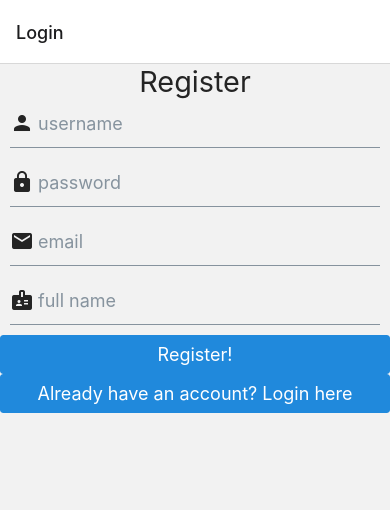
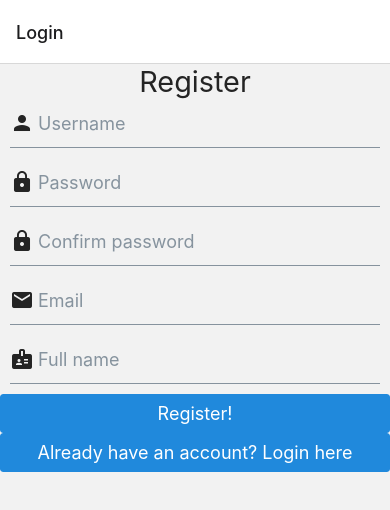
Before and after one commit to Jonnboy91/ReactNativeQ3, a React Native app: screen /Login in a window 390 px wide. Both pictures are taken after a click on the button "Don't have an account? Register here". Shown: the top 510 px of the page. Built offline with nearby package versions, Linux system fonts and the light colour scheme; no server answers.

Commit message:
Conditional rendering and validation done

```diff
--- a/components/RegisterForm.js
+++ b/components/RegisterForm.js
@@ -1,4 +1,4 @@
-import React, {useContext, useState} from 'react';
+import React, {useContext} from 'react';
 import FormTextInput from './FormTextInput';
 import {Alert, View} from 'react-native';
 import { useLogin, useRegister } from '../hooks/ApiHooks';
@@ -9,14 +9,23 @@ import {Button} from 'react-native-elements';
 
 const RegisterForm = () => {
   const {setUser, isLoggedIn, user, setIsLoggedIn} = useContext(MainContext);
-  const {inputs, handleInputChange, checkUsername, registerError} = useSignUpForm();
-  const [usernameNotUsed, setUsernameNotUsed] = useState(true)
-
+  const {inputs, handleInputChange, handleOnEndEditing, checkUsername, registerErrors} = useSignUpForm();
   const doRegister = async () => {
-    const serverResponse = await useRegister(inputs);
+    try{
+      const serverResponse = await useRegister(JSON.stringify({
+        username: inputs.username,
+        password: inputs.password,
+        email: inputs.email,
+        full_name: inputs.full_name,
+      }));
       if (serverResponse) {
         Alert.alert(serverResponse.message);
-      const loginServerResponse = await useLogin(inputs);
+        const loginServerResponse = await useLogin(JSON.stringify({
+          username: inputs.username,
+          password: inputs.password,
+          email: inputs.email,
+          full_name: inputs.full_name,
+        }));
         if (loginServerResponse) {
           Alert.alert(loginServerResponse.message);
           await AsyncStorage.setItem('userToken', loginServerResponse.token);
@@ -29,6 +38,9 @@ const RegisterForm = () => {
       } else {
         Alert.alert('register failed');
       }
+    }catch (e) {
+      console.log(e);
+    }
 };
 
 
@@ -36,34 +48,58 @@ const RegisterForm = () => {
         <View>
       <FormTextInput
         autoCapitalize="none"
-        placeholder="username"
+        placeholder="Username"
         onChangeText={(txt) => handleInputChange('username', txt) }
         icon={{ type: 'material', name: 'person' }}
         onEndEditing = { async (evt) => {
+          handleOnEndEditing('username', evt.nativeEvent.text)
           await checkUsername(evt.nativeEvent.text);
           }}
-        error = {registerError.username}
+        error = {registerErrors.username}
       />
       <FormTextInput
         autoCapitalize="none"
-        placeholder="password"
+        placeholder="Password"
         onChangeText={(txt) => handleInputChange('password', txt)}
         secureTextEntry={true}
         icon={{ type: 'material', name: 'lock' }}
+        onEndEditing = { async (evt) => {
+          handleOnEndEditing('password', evt.nativeEvent.text)
+          }}
+        error = {registerErrors.password}
       />
       <FormTextInput
         autoCapitalize="none"
-        placeholder="email"
-        onChangeText={(txt) => handleInputChange('email', txt)}
-        icon={{ type: 'material', name: 'email' }}
+        placeholder="Confirm password"
+        onChangeText={(txt) => handleInputChange('confirm_password', txt)}
+        secureTextEntry={true}
+        icon={{ type: 'material', name: 'lock' }}
+        onEndEditing = { async (evt) => {
+          handleOnEndEditing('confirm_password', evt.nativeEvent.text)
+          }}
+        error = {registerErrors.confirm_password}
       />
       <FormTextInput
         autoCapitalize="none"
-        placeholder="full name"
+        placeholder="Email"
+        onChangeText={(txt) => handleInputChange('email', txt)}
+        icon={{ type: 'material', name: 'email' }}
+        onEndEditing = { async (evt) => {
+          handleOnEndEditing('email', evt.nativeEvent.text)
+          }}
+        error = {registerErrors.email}
+      />
+      <FormTextInput
+        autoCapitalize="none"
+        placeholder="Full name"
         onChangeText={(txt) => handleInputChange('full_name', txt)}
         icon={{ type: 'material', name: 'badge' }}
+        onEndEditing = { async (evt) => {
+          handleOnEndEditing('full_name', evt.nativeEvent.text)
+          }}
+        error = {registerErrors.full_name}
       />
-      <Button title="Register!" onPress={doRegister}/>
+      <Button title="Register!" onPress={doRegister} disabled={registerErrors.username || registerErrors.password || registerErrors.confirm_password || registerErrors.email}/>
     </View>
     );
 }
--- a/hooks/ApiHooks.js
+++ b/hooks/ApiHooks.js
@@ -4,18 +4,19 @@ const url = 'https://media.mw.metropolia.fi/wbma/';
 
   const useLogin = async (data={}) => {
     try{
+      console.log(data.confirm_password);
       const response = await fetch(url+'login', {
         method: 'POST',
         headers: {
           'Content-Type': 'application/json'
         },
-        body: JSON.stringify(data)
+        body: data
       });
       if(response.ok){
         const json = await response.json();
         return json;
       } else{
-        throw new Error("Response is not ok");
+        throw new Error("useLogin errors");
       }
     }catch(e){
       console.log("error is: ", e)
@@ -29,7 +30,7 @@ const url = 'https://media.mw.metropolia.fi/wbma/';
       headers: {
         'Content-Type': 'application/json',
       },
-      body: JSON.stringify(inputs),
+      body: inputs,
     };
     try {
        const response = await fetch(url + 'users', fetchOptions);
--- a/hooks/RegisterHooks.js
+++ b/hooks/RegisterHooks.js
@@ -1,5 +1,44 @@
 import {useState} from 'react';
 import {checkUsernameAvailability} from './ApiHooks';
+import { validator } from "../utils/validator";
+
+const constraints = {
+  username: {
+    presence: true,
+    length: {
+      minimum: 3,
+      message: "^Username must be at least 3 characters long"
+    }
+  },
+  password: {
+    presence: true,
+    length: {
+      minimum: 6,
+      message: "^Password must be at least 6 characters"
+    }
+  },
+  confirm_password: {
+    presence: true,
+    equality: {
+      attribute: "password",
+      message: "^Passwords doesn't match",
+    }
+
+  },
+  email: {
+    presence: true,
+    email: {
+      message: "^Enter a valid email address"
+    }
+  },
+  full_name: {
+    format: {
+      pattern: "[a-zA-Z]+",
+      message: "^Full name can only contain letters"
+    }
+  }
+
+};
 
 const useSignUpForm = (callback) => {
   const [inputs, setInputs] = useState({
@@ -32,6 +71,24 @@ const useSignUpForm = (callback) => {
 
   }
 
+  const handleOnEndEditing = (name, text) => {
+
+    let error = validator(name, text, constraints);
+
+    if (name === 'confirm_password') {
+      error = validator(name, {password: inputs.password, confirm_password: text}, constraints)
+    } else {
+      error = validator(name, text, constraints);
+    }
+
+    setRegisterErrors((registerErrors) => {
+      return {
+        ...registerErrors,
+        [name]: error
+      };
+    });
+  };
+
   const handleInputChange = (name, text) => {
     setInputs((inputs) => {
       return {
@@ -43,8 +100,9 @@ const useSignUpForm = (callback) => {
   return {
     handleInputChange,
     checkUsername,
+    handleOnEndEditing,
     inputs,
-    registerError: registerErrors,
+    registerErrors,
   };
 };
 
```
Lines whose indentation alone changed are shown as unchanged.
